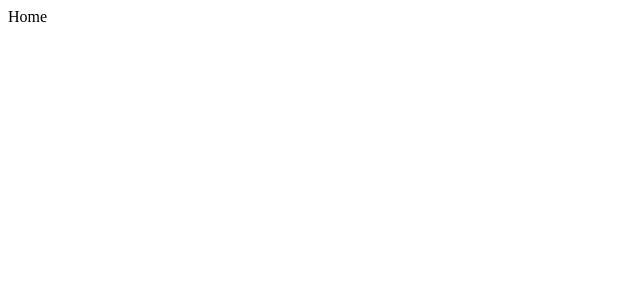
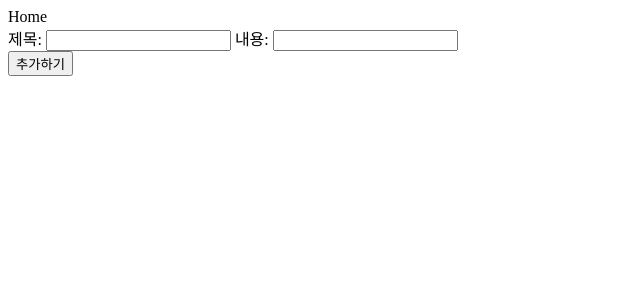
Before and after one commit to wisdom1104/todo-typescript, a React (Create React App) app: page / in a window 1280 px wide. Shown: the top 300 px of the page, without its empty margins (0-640 px from the left). Built offline with nearby package versions, Linux system fonts and the light colour scheme.

Commit message:
feat: todo 추가 기능 구현

```diff
--- a/db.json
+++ b/db.json
@@ -11,6 +11,24 @@
       "title": "타입스크립트",
       "content": "너무 어렵지......",
       "isDone": true
+    },
+    {
+      "title": "할 수 있다",
+      "content": "내가 해낼거다!!!!!!!!!!",
+      "isDone": false,
+      "id": 3
+    },
+    {
+      "title": "리액트 쿼리",
+      "content": "다시 기억나라...!!!",
+      "isDone": true,
+      "id": 4
+    },
+    {
+      "title": "1234",
+      "content": "1234",
+      "isDone": false,
+      "id": 5
     }
   ]
 }
--- a/package.json
+++ b/package.json
@@ -3,7 +3,7 @@
   "version": "0.1.0",
   "private": true,
   "dependencies": {
-    "@tanstack/react-query": "^4.28.0",
+    "@tanstack/react-query": "^4.29.15",
     "@testing-library/jest-dom": "^5.14.1",
     "@testing-library/react": "^13.0.0",
     "@testing-library/user-event": "^13.2.1",
--- /dev/null
+++ b/src/components/Form.tsx
@@ -0,0 +1,73 @@
+import React, { useState } from "react";
+import { useMutation, useQueryClient } from "@tanstack/react-query";
+import axios from "axios";
+
+interface NewTodo {
+  title: string;
+  content: string;
+  isDone: boolean;
+}
+const useAddComment = () => {
+  const queryClient = useQueryClient();
+
+  const { mutate: addComment } = useMutation({
+    mutationFn: async (newTodo: NewTodo) => {
+      await axios.post(`${process.env.REACT_APP_SERVER_URL}/todos`, newTodo);
+    },
+    onSuccess: () => {
+      queryClient.invalidateQueries(["todos"]);
+    },
+  });
+
+  return { addComment };
+};
+
+function Form() {
+  const [title, setTitle] = useState("");
+  const [content, setContent] = useState("");
+
+  const { addComment } = useAddComment();
+  const onSubmitFormHandler = (e: React.FormEvent<HTMLFormElement>) => {
+    e.preventDefault();
+    const newTodo = {
+      title,
+      content,
+      isDone: false,
+    };
+    addComment(newTodo);
+    setTitle("");
+    setContent("");
+  };
+
+  return (
+    <>
+      <form onSubmit={onSubmitFormHandler}>
+        <div>
+          <span>제목: </span>
+          <input
+            maxLength={15}
+            type="text"
+            value={title}
+            onChange={(e) => {
+              setTitle(e.target.value);
+            }}
+          />
+          <span> 내용: </span>
+          <input
+            maxLength={50}
+            type="text"
+            value={content}
+            onChange={(e) => {
+              setContent(e.target.value);
+            }}
+          />
+        </div>
+        <button type="submit" value="추가하기">
+          추가하기
+        </button>
+      </form>
+    </>
+  );
+}
+
+export default Form;
--- a/src/pages/Home.tsx
+++ b/src/pages/Home.tsx
@@ -1,7 +1,13 @@
 import React from "react";
+import Form from "../components/Form";
 
 function Home() {
-  return <div>Home</div>;
+  return (
+    <>
+      <div>Home</div>
+      <Form />
+    </>
+  );
 }
 
 export default Home;
```
Also changed, not shown: 1 other file (tests, documents, lock files or other folders).
